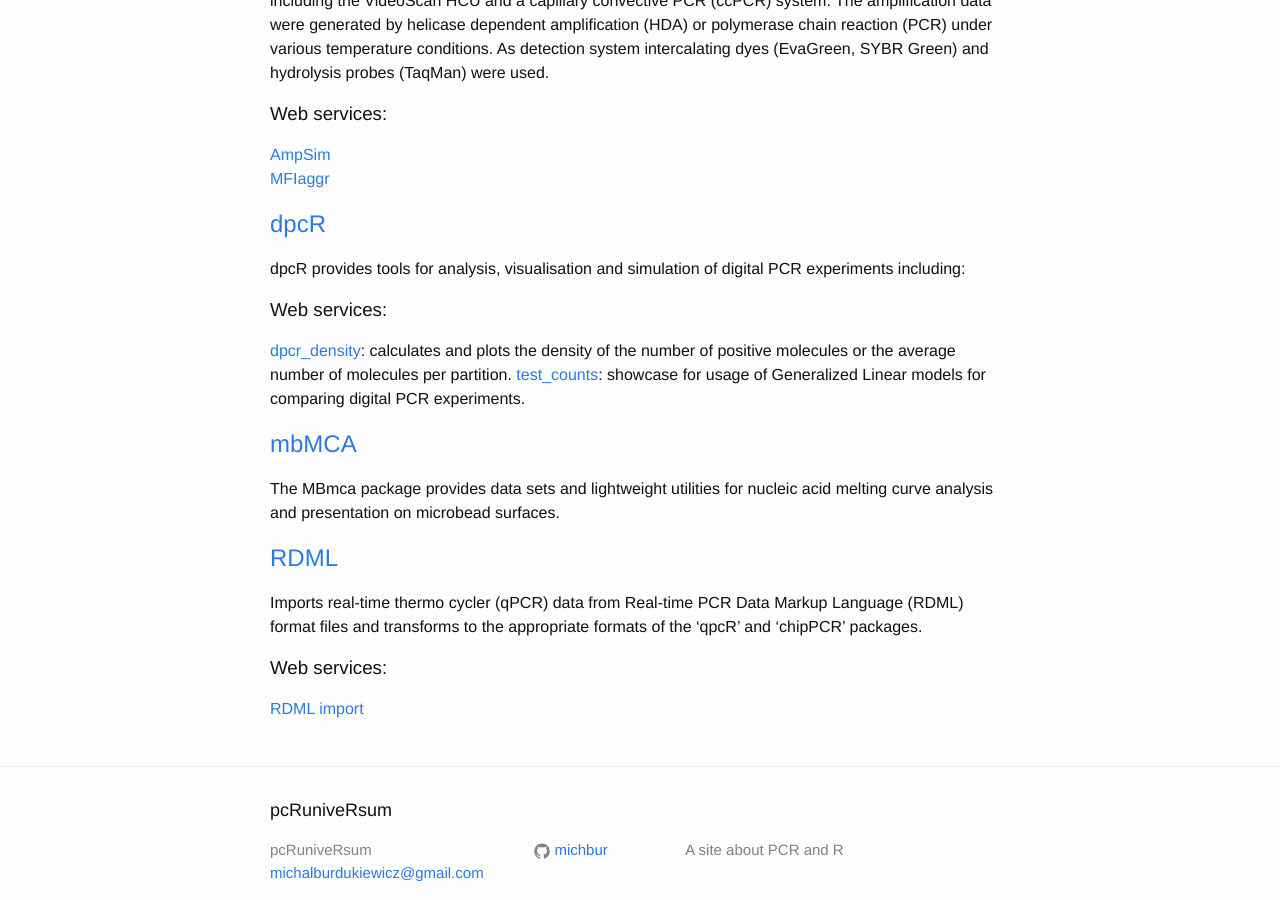
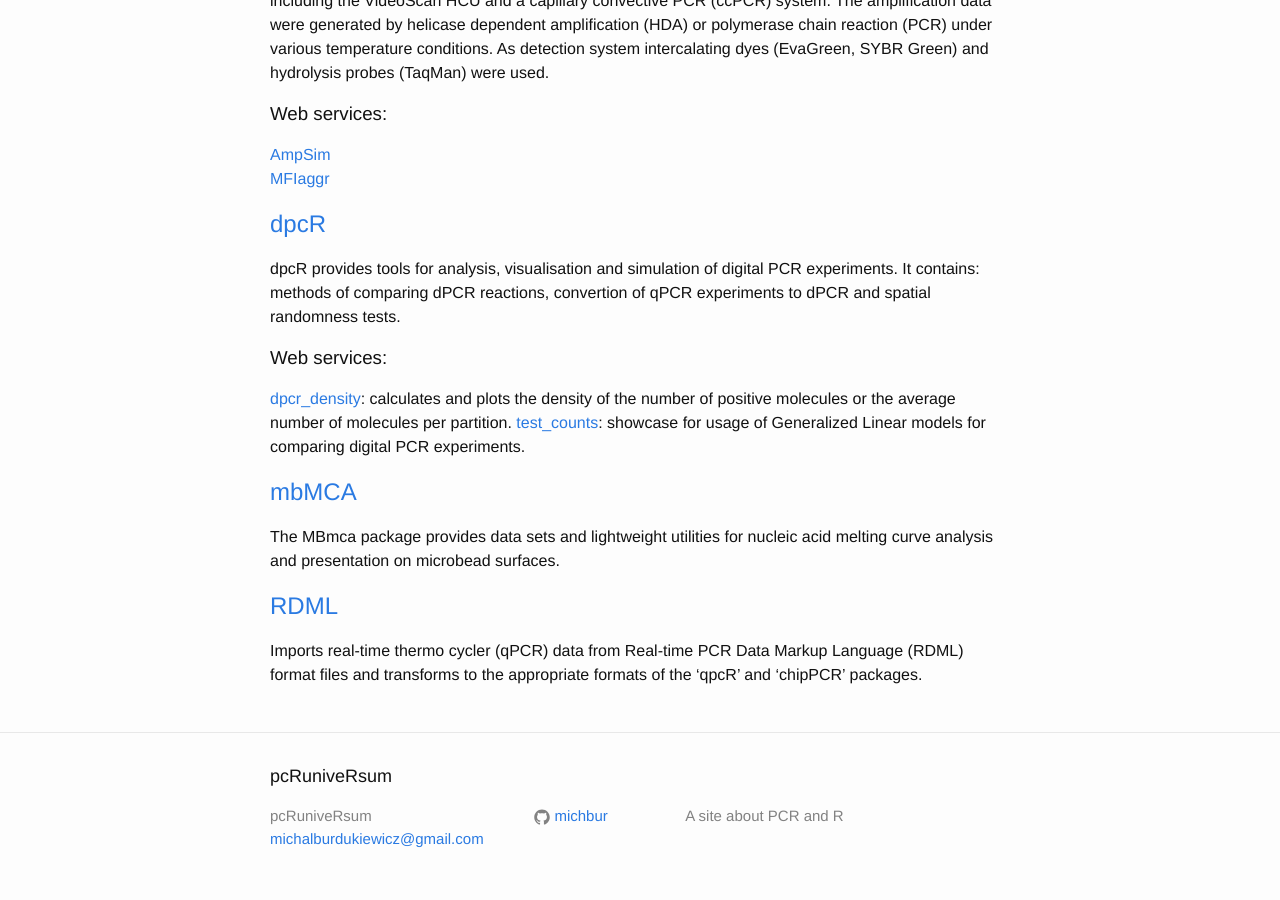
Before and after one commit to PCRuniversum/website, a Jekyll site: the page built from index.md, in a window 1280 px wide and 900 px high, scrolled down 541 px. Built offline with Jekyll 4.4.1, drawn with Linux system fonts in a browser that asks for light colours.

Commit message:
minor changes

```diff
--- a/index.md
+++ b/index.md
@@ -23,7 +23,7 @@ In addition the first approximate approximate derivative maximum (FDM) and secon
 
 ## [dpcR](http://github.com/michbur/dpcR)
 
-dpcR provides tools for analysis, visualisation and simulation of digital PCR experiments including:
+dpcR provides tools for analysis, visualisation and simulation of digital PCR experiments. It contains: methods of comparing dPCR reactions, convertion of qPCR experiments to dPCR and spatial randomness tests.
 
 ### Web services:
 
@@ -38,7 +38,3 @@ The MBmca package provides data sets and lightweight utilities for nucleic acid
 ## [RDML](http://github.com/kablag/RDML)
 
 Imports real-time thermo cycler (qPCR) data from Real-time PCR Data Markup Language (RDML) format files and transforms to the appropriate formats of the 'qpcR' and 'chipPCR' packages.
-
-### Web services:
-
-[RDML import](http://kablag.ru/shiny/RDML/)
```
